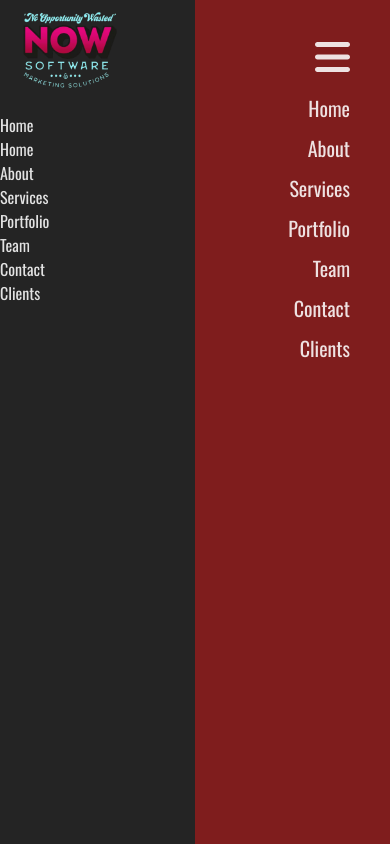
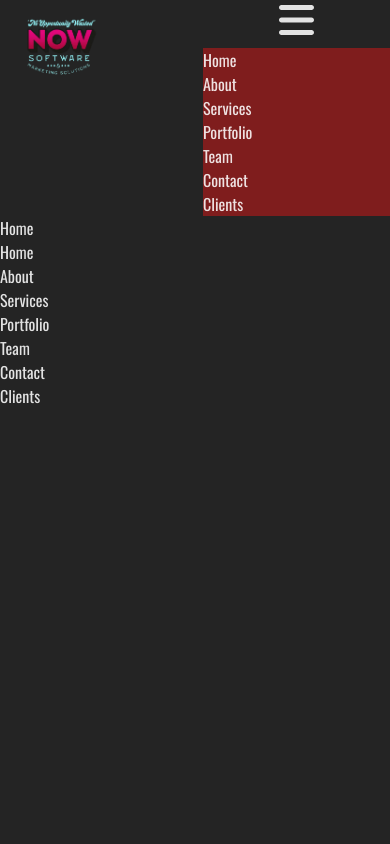
Before and after one commit to LDLantican/nowsoftwaresolutions, a React (Vite) app: page / in a window 390 px wide. Built offline with nearby package versions, Linux system fonts and the light colour scheme.

Commit message:
layout: header

```diff
--- a/src/components/Header.jsx
+++ b/src/components/Header.jsx
@@ -9,15 +9,15 @@ function Header() {
 
   return (
     <header className="relative w-full">
-      <div className="max-w-[1200px] mx-auto p-[0.5em] grid grid-cols-[minmax(120px,1fr)_1fr] justify-left items-center">
-        <NavLink to="/" className="max-w-[120px]">
+      <div className="max-w-[1200px] mx-auto grid grid-cols-[minmax(120px,1fr)_1fr] justify-items-stretch gap-[1rem]">
+        <NavLink to="/" className="max-w-[120px] p-[1rem]">
           <img
             className="w-full"
             src={NSSLogo}
             alt="NOW Software Solutions Logo"
           />
         </NavLink>
-        <nav className="site-navigation justify-self-end pr-[2em] isolate">
+        <nav className="site-navigation grid auto-rows-auto gap-[0.5rem] isolate">
           <button
             className="menu-toggle relative md:hidden text-[2.5rem] z-[2]"
             aria-controls="primary-navigation"
@@ -31,7 +31,9 @@ function Header() {
           </button>
 
           <ul
-            className="primary-navigation bg-red-900 absolute top-0 right-0 w-[50vw] min-h-[100vh] grid auto-rows-min justify-items-end gap-[1rem] pt-[6rem] pr-[2.5rem] z-[1] text-[1.25rem]"
+            className={`${
+              isShowing ? "show-menu" : "hide-menu"
+            } primary-navigation bg-red-900 `}
             id="primary-navigation"
           >
             <li>
--- a/src/index.css
+++ b/src/index.css
@@ -30,3 +30,12 @@ body {
   min-width: 320px;
   min-height: 100vh;
 }
+
+@media screen and (max-width: 768px) {
+  .show-menu {
+    visibility: hidden;
+  }
+  .hide-menu {
+    visibility: visible;
+  }
+}
```
